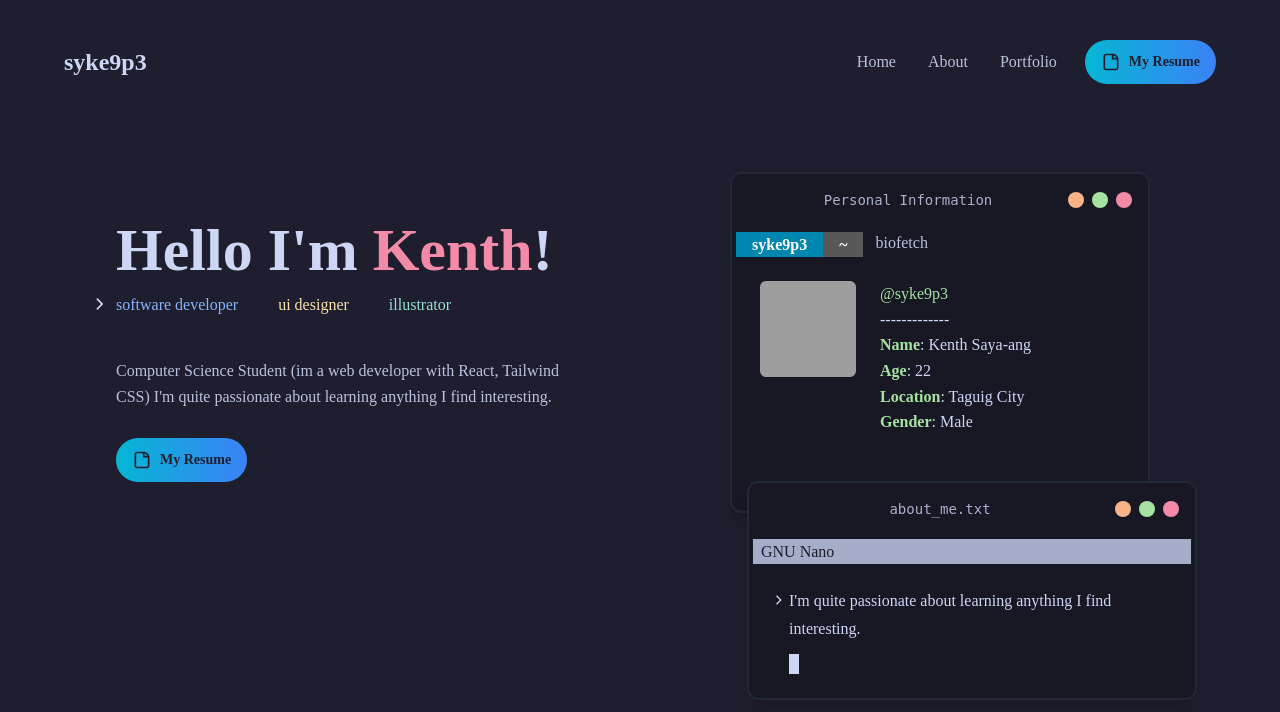
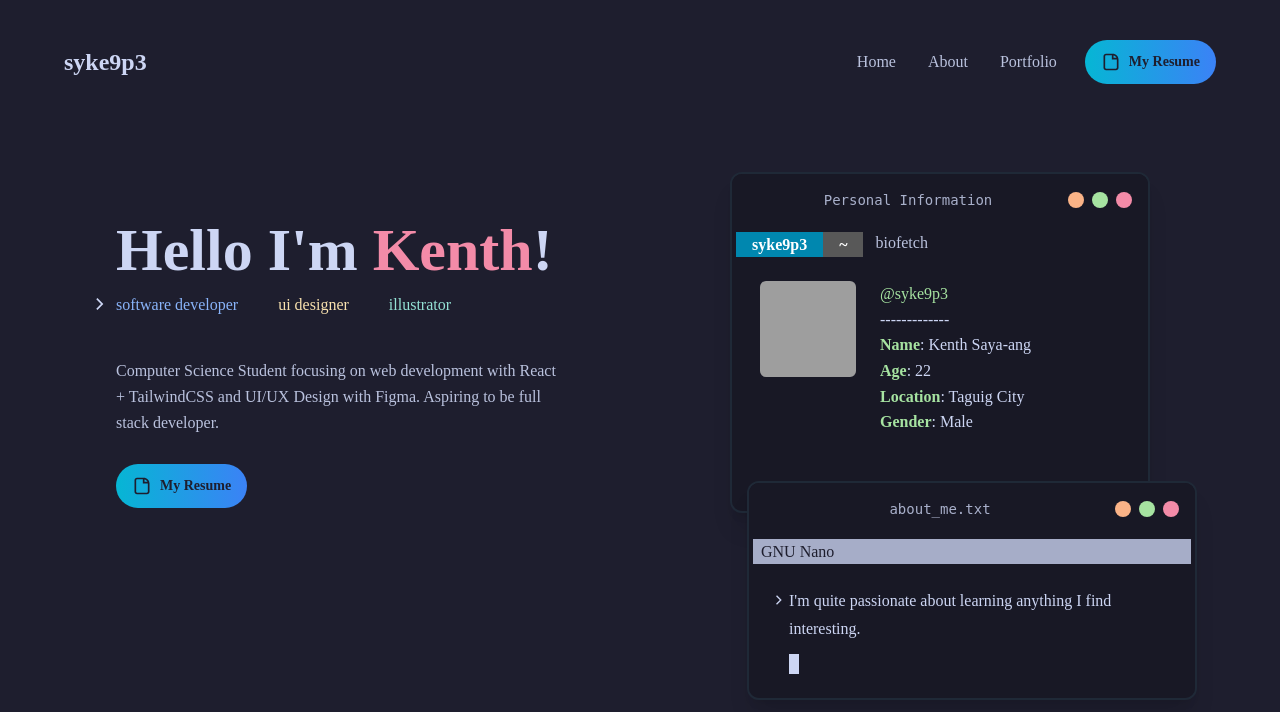
Before and after one commit to syke9p3/syke-portfolio-v2, a React (Vite) app: page / in a window 1280 px wide. Shown: the top 712 px of the page. Built offline with nearby package versions, Linux system fonts and the light colour scheme; grey boxes are pictures that could not be loaded; the HTML template or start-up script is replaced by a standard one.

Commit message:
hero banner updated description

```diff
--- a/src/pages/Home.tsx
+++ b/src/pages/Home.tsx
@@ -58,9 +58,7 @@ const BannerText = () => {
         {/* <hr className="mb-2 opacity-20" /> */}
         <Selection />
         <div className="flex flex-col mt-4 max-w-md leading-relaxed text-catppuccinSubtext1">
-          Computer Science Student (im a web developer with React,
-          Tailwind CSS) I'm quite passionate about learning anything I find
-          interesting.
+          Computer Science Student focusing on web development with React + TailwindCSS and UI/UX Design with Figma. Aspiring to be full stack developer.
         </div>
         <span>
           <Link to={'/files/Saya-ang,Kenth_Resume.pdf'} target="_blank" className="inline-block my-4">
--- a/src/pages/Portfolio.tsx
+++ b/src/pages/Portfolio.tsx
@@ -165,10 +165,6 @@ const Browser = () => {
         </div>
       </div>
 
-
-
-
-
       <Fancybox
         options={{
           Carousel: {
@@ -187,7 +183,7 @@ const Browser = () => {
 
             <Masonry>
               {filteredData.map((project, i) => (
-                <div key={i} className="m-6">{project && <ProjectCard key={i} project={project} />}</div>
+                <div key={i} className="mx-4 my-6">{project && <ProjectCard key={i} project={project} />}</div>
               ))}
             </Masonry>
           </ResponsiveMasonry>
```
